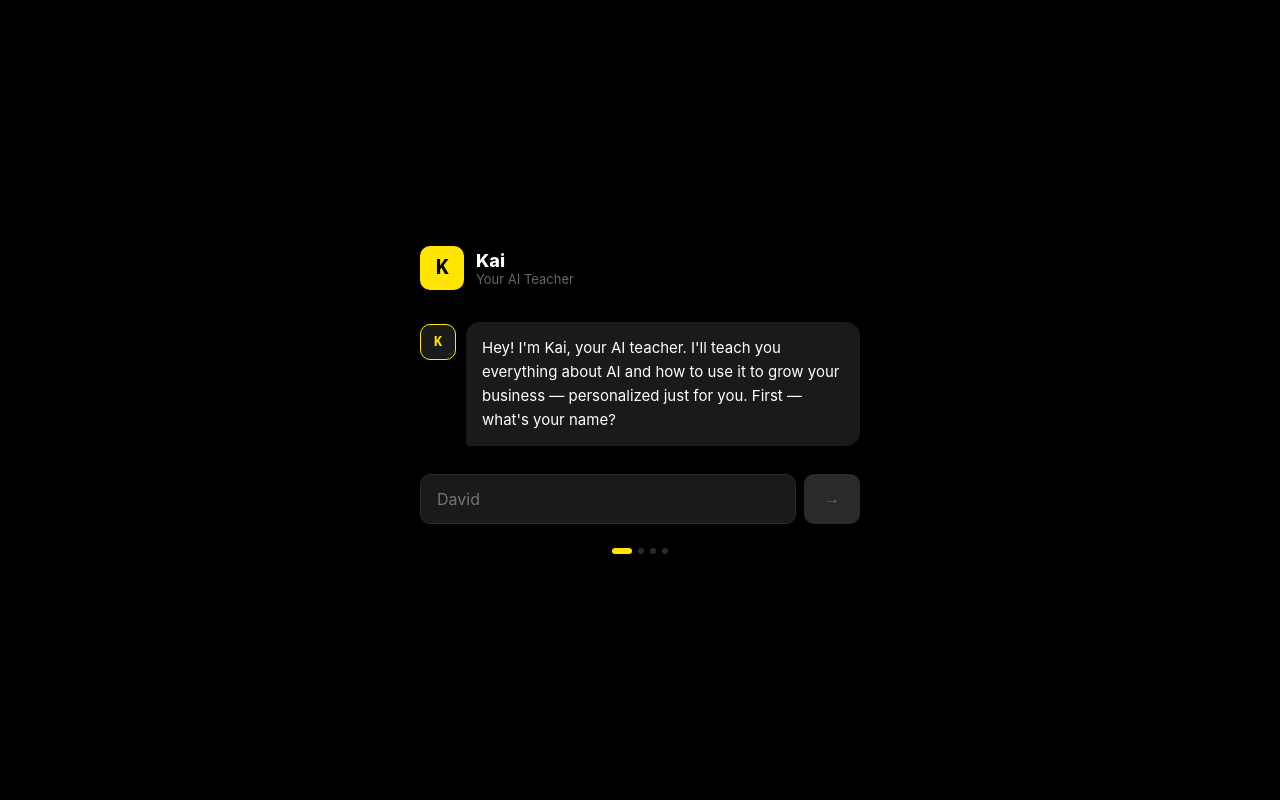
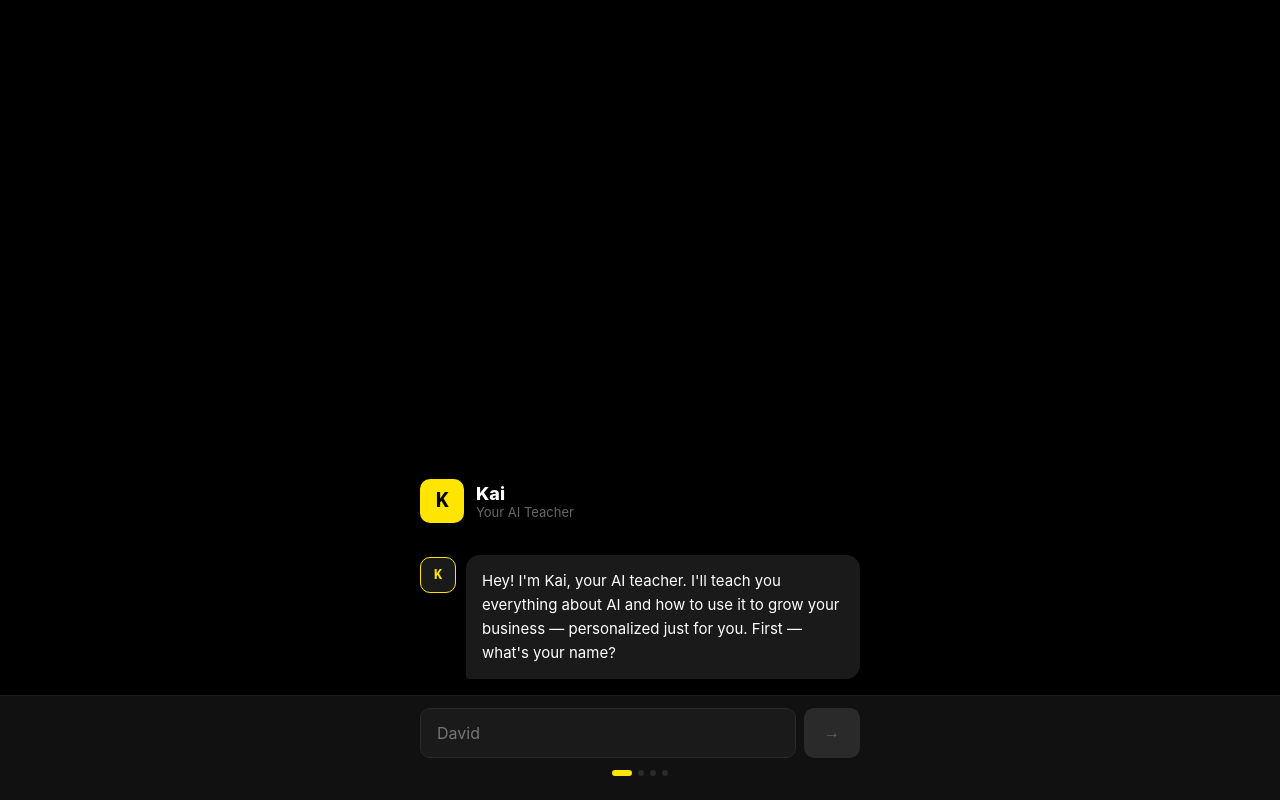
Before and after one commit to DenlinkDrCupo/10xThatShit, a Next.js app: page / in a window 1280 px wide. Both pictures are taken after a click on the button "Buy Now — $99". Built offline with nearby package versions, Linux system fonts and the light colour scheme.

Commit message:
Update index.js

```diff
--- a/pages/index.js
+++ b/pages/index.js
@@ -520,7 +520,7 @@ function Landing({ onEnter }) {
       {/* What you'll learn strip */}
       <div style={{ borderTop: `1px solid ${G2}`, padding: '28px 32px', position: 'relative', zIndex: 1 }}>
         <div style={{ maxWidth: '600px', margin: '0 auto' }}>
-          <div style={{ color: W, fontSize: '13px', fontFamily: 'monospace', letterSpacing: '3px', marginBottom: '20px', textAlign: 'center', fontWeight: '700' }}>WHAT YOU'LL LEARN</div>
+          <div style={{ color: Y, fontSize: '11px', fontFamily: 'monospace', letterSpacing: '4px', marginBottom: '24px', textAlign: 'center', fontWeight: '900', borderBottom: `1px solid ${G2}`, paddingBottom: '16px' }}>— WHAT YOU'LL LEARN —</div>
           <div style={{ display: 'grid', gridTemplateColumns: '1fr 1fr', gap: '12px 24px' }}>
             {[
               'What AI actually is',
@@ -561,36 +561,47 @@ function Onboarding({ onComplete }) {
     if (step < questions.length - 1) { setStep(s => s + 1); } else { onComplete(updated); }
   };
   return (
-    <div style={{ minHeight: '100dvh', background: BG, color: W, fontFamily: "-apple-system,'Helvetica Neue',sans-serif", display: 'flex', flexDirection: 'column', alignItems: 'center', justifyContent: 'center', padding: '24px' }}>
+    <div style={{ height: '100dvh', background: BG, color: W, fontFamily: "-apple-system,'Helvetica Neue',sans-serif", display: 'flex', flexDirection: 'column', overflow: 'hidden' }}>
       <style>{CSS}</style>
-      <div style={{ maxWidth: '440px', width: '100%', animation: 'up 0.4s ease' }}>
-        <div style={{ display: 'flex', alignItems: 'center', gap: '12px', marginBottom: '32px' }}>
+      {/* Scrollable content area - scrolls up when keyboard opens */}
+      <div style={{ flex: 1, overflowY: 'auto', WebkitOverflowScrolling: 'touch', display: 'flex', flexDirection: 'column', justifyContent: 'flex-end', padding: '24px 24px 0' }}>
+        <div style={{ maxWidth: '440px', width: '100%', margin: '0 auto', animation: 'up 0.4s ease' }}>
+          {/* Header */}
+          <div style={{ display: 'flex', alignItems: 'center', gap: '12px', marginBottom: '32px', paddingTop: '40px' }}>
             <div style={{ width: '44px', height: '44px', background: Y, borderRadius: '10px', display: 'flex', alignItems: 'center', justifyContent: 'center', fontWeight: '900', fontSize: '22px', color: BG, fontFamily: 'monospace', flexShrink: 0 }}>K</div>
             <div>
               <div style={{ fontWeight: '800', fontSize: '18px' }}>Kai</div>
               <div style={{ color: GM, fontSize: '13px' }}>Your AI Teacher</div>
             </div>
           </div>
+          {/* Previous answers */}
           {step > 0 && Object.entries(answers).slice(0, step).map(([k, v]) => v && (
             <div key={k} style={{ marginBottom: '8px', display: 'flex', justifyContent: 'flex-end' }}>
               <div style={{ background: Y, color: BG, padding: '10px 14px', borderRadius: '14px 14px 4px 14px', fontSize: '14px', fontWeight: '600', maxWidth: '80%' }}>{v}</div>
             </div>
           ))}
-        <div style={{ display: 'flex', alignItems: 'flex-start', gap: '10px', marginBottom: '28px' }}>
+          {/* Kai message */}
+          <div style={{ display: 'flex', alignItems: 'flex-start', gap: '10px', marginBottom: '16px' }}>
             <div style={{ width: '36px', height: '36px', borderRadius: '10px', background: G2, border: `1px solid ${Y}`, display: 'flex', alignItems: 'center', justifyContent: 'center', fontFamily: 'monospace', fontSize: '14px', fontWeight: '900', color: Y, flexShrink: 0, marginTop: '2px' }}>K</div>
             <div style={{ background: G2, padding: '14px 16px', borderRadius: '14px 14px 14px 4px', fontSize: '15px', lineHeight: '1.6', flex: 1 }}>
               {step === 0 ? `Hey! I'm Kai, your AI teacher. I'll teach you everything about AI and how to use it to grow your business — personalized just for you. ${questions[0].q}` : questions[step].q}
             </div>
           </div>
-        <div style={{ display: 'flex', gap: '8px' }}>
+        </div>
+      </div>
+      {/* Input - fixed at bottom, always above keyboard */}
+      <div style={{ background: G1, borderTop: `1px solid ${G2}`, padding: '12px 16px 24px', flexShrink: 0 }}>
+        <div style={{ maxWidth: '440px', margin: '0 auto' }}>
+          <div style={{ display: 'flex', gap: '8px', marginBottom: '12px' }}>
             <input value={input} onChange={e => setInput(e.target.value)} onKeyDown={e => { if (e.key === 'Enter') next(); }}
               placeholder={questions[step].placeholder}
               style={{ flex: 1, background: G2, border: `1px solid ${G3}`, borderRadius: '10px', color: W, padding: '14px 16px', fontSize: '16px', fontFamily: '-apple-system,sans-serif', outline: 'none' }} autoFocus />
             <button onClick={next} disabled={!input.trim()}
               style={{ background: !input.trim() ? G3 : Y, color: !input.trim() ? GM : BG, border: 'none', borderRadius: '10px', padding: '0 20px', cursor: !input.trim() ? 'not-allowed' : 'pointer', fontWeight: '800', fontSize: '16px', flexShrink: 0 }}>→</button>
           </div>
-        <div style={{ display: 'flex', gap: '6px', marginTop: '24px', justifyContent: 'center' }}>
+          <div style={{ display: 'flex', gap: '6px', justifyContent: 'center' }}>
             {questions.map((_, i) => <div key={i} style={{ width: i === step ? '20px' : '6px', height: '6px', borderRadius: '3px', background: i === step ? Y : G3, transition: 'all 0.3s' }} />)}
+          </div>
         </div>
       </div>
     </div>
```
Lines whose indentation alone changed are shown as unchanged.
